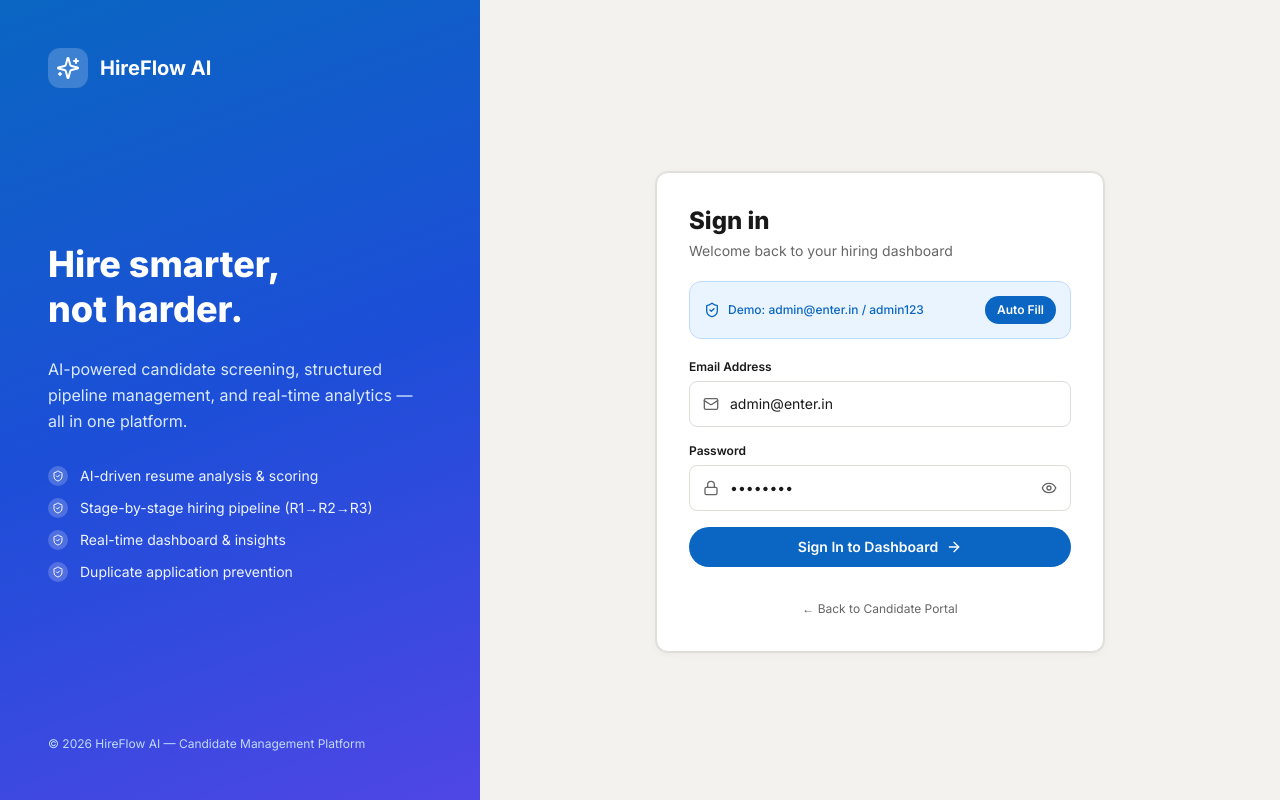
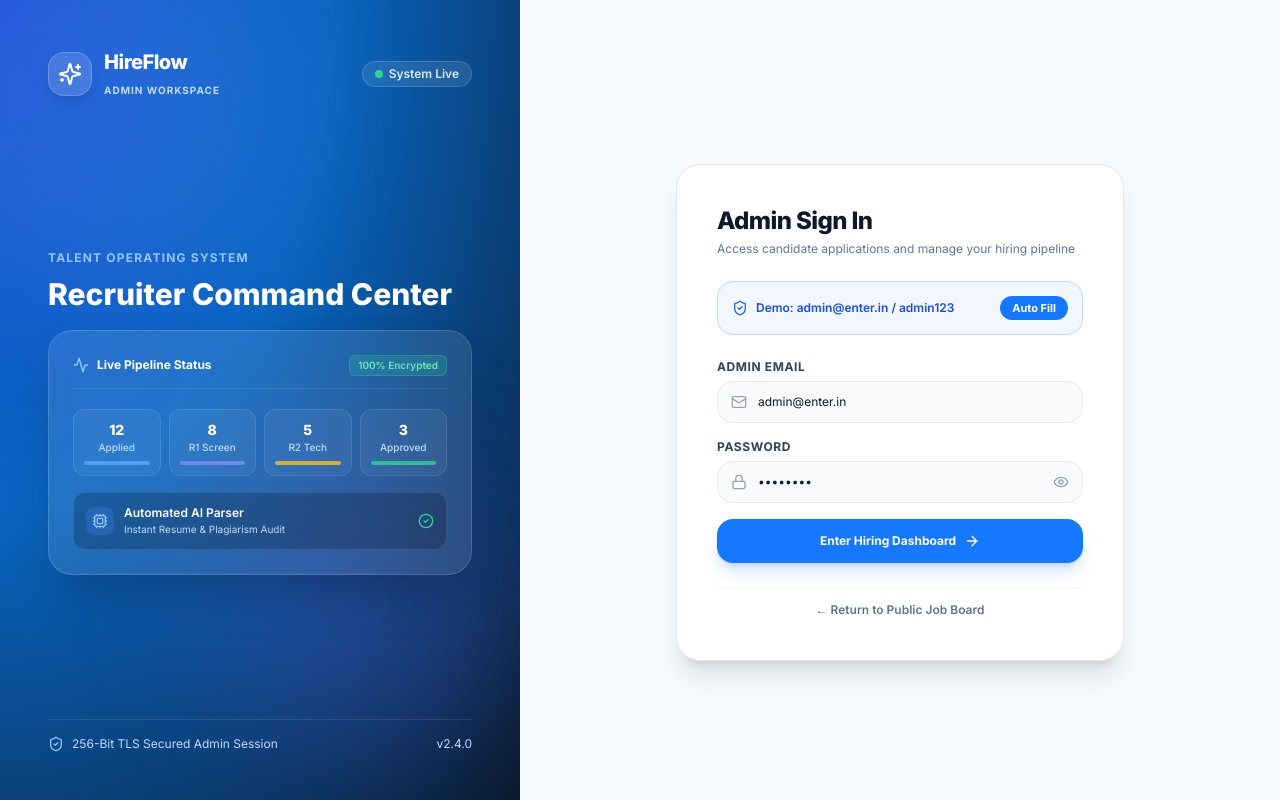
Before and after one commit to thejasmugunthan/hireflow-ai, a React (Vite) app in the folder frontend/: page /admin/login in a window 1280 px wide. Built offline with nearby package versions, Linux system fonts and the light colour scheme; no server answers; the HTML template or start-up script is replaced by a standard one.

Commit message:
feat: replace generic login left panel with interactive live pipeline showcase widget

```diff
--- a/frontend/src/pages/admin/Login.jsx
+++ b/frontend/src/pages/admin/Login.jsx
@@ -1,7 +1,20 @@
 import React, { useState } from 'react';
 import { useNavigate, Link } from 'react-router-dom';
 import { useAuth } from '../../context/AuthContext';
-import { Sparkles, Lock, Mail, ArrowRight, AlertCircle, ShieldCheck, Eye, EyeOff } from 'lucide-react';
+import {
+  Sparkles,
+  Lock,
+  Mail,
+  ArrowRight,
+  AlertCircle,
+  ShieldCheck,
+  Eye,
+  EyeOff,
+  Activity,
+  Layers,
+  Cpu,
+  CheckCircle2,
+} from 'lucide-react';
 
 export const Login = () => {
   const navigate = useNavigate();
@@ -39,90 +52,141 @@ export const Login = () => {
   };
 
   return (
-    <div className="min-h-screen flex bg-linkedin-bg">
-      {/* Left Branding Panel - hidden on mobile */}
+    <div className="min-h-screen flex bg-[#F6F9FD] text-slate-900 selection:bg-blue-500 selection:text-white">
+      {/* ── LEFT MODERN SHOWCASE PANEL ───────────────────────────────────── */}
       <div
-        className="hidden lg:flex flex-col justify-between w-[480px] flex-shrink-0 p-12 text-white"
-        style={{ background: 'linear-gradient(160deg, #0A66C2 0%, #1d4ed8 50%, #4F46E5 100%)' }}
+        className="hidden lg:flex flex-col justify-between w-[520px] flex-shrink-0 p-12 relative overflow-hidden text-white"
+        style={{
+          background: 'radial-gradient(ellipse at top left, #1d4ed8 0%, #0A66C2 45%, #0B192C 100%)',
+        }}
       >
-        <div className="flex items-center gap-3">
-          <div className="w-10 h-10 rounded-xl bg-white/20 flex items-center justify-center">
-            <Sparkles className="w-6 h-6 text-white" />
-          </div>
-          <span className="font-bold text-xl">HireFlow AI</span>
+        {/* Background ambient lighting effects */}
+        <div className="absolute -top-24 -left-24 w-96 h-96 bg-blue-400/20 rounded-full blur-3xl pointer-events-none" />
+        <div className="absolute bottom-10 right-0 w-80 h-80 bg-indigo-500/20 rounded-full blur-3xl pointer-events-none" />
+
+        {/* Brand Header */}
+        <div className="flex items-center justify-between relative z-10">
+          <Link to="/" className="flex items-center gap-3 group">
+            <div className="w-11 h-11 rounded-2xl bg-white/15 backdrop-blur-md border border-white/20 flex items-center justify-center shadow-lg group-hover:scale-105 transition-transform">
+              <Sparkles className="w-6 h-6 text-white" />
+            </div>
+            <div>
+              <span className="font-black text-xl tracking-tight text-white block">HireFlow</span>
+              <span className="text-[10px] font-bold text-blue-200 tracking-widest uppercase">Admin Workspace</span>
+            </div>
+          </Link>
+
+          <span className="inline-flex items-center gap-1.5 px-3 py-1 rounded-full text-xs font-semibold bg-white/10 backdrop-blur-md border border-white/15 text-blue-100">
+            <span className="w-2 h-2 rounded-full bg-emerald-400 animate-pulse" />
+            System Live
+          </span>
         </div>
 
-        <div className="space-y-6">
-          <h2 className="text-4xl font-extrabold leading-tight">
-            Hire smarter,<br />not harder.
-          </h2>
-          <p className="text-blue-100 text-base leading-relaxed">
-            AI-powered candidate screening, structured pipeline management, and real-time analytics — all in one platform.
-          </p>
-          <div className="space-y-3 pt-2">
-            {[
-              'AI-driven resume analysis & scoring',
-              'Stage-by-stage hiring pipeline (R1→R2→R3)',
-              'Real-time dashboard & insights',
-              'Duplicate application prevention',
-            ].map((feat) => (
-              <div key={feat} className="flex items-center gap-3">
-                <div className="w-5 h-5 rounded-full bg-white/20 flex items-center justify-center flex-shrink-0">
-                  <ShieldCheck className="w-3 h-3 text-white" />
+        {/* Center: Unique Interactive Floating Pipeline Dashboard Preview */}
+        <div className="relative z-10 my-auto py-8 space-y-4">
+          <div className="space-y-2">
+            <span className="text-xs font-bold uppercase tracking-widest text-blue-300">
+              Talent Operating System
+            </span>
+            <h2 className="text-3xl font-black text-white leading-tight">
+              Recruiter Command Center
+            </h2>
+          </div>
+
+          {/* Frosted Glass Live Widget */}
+          <div className="bg-white/10 backdrop-blur-md rounded-3xl p-6 border border-white/15 shadow-2xl space-y-4">
+            {/* Widget Top Bar */}
+            <div className="flex items-center justify-between pb-3 border-b border-white/10">
+              <div className="flex items-center gap-2">
+                <Activity className="w-4 h-4 text-blue-300" />
+                <span className="text-xs font-bold text-white">Live Pipeline Status</span>
+              </div>
+              <span className="text-[10px] font-semibold px-2 py-0.5 rounded-md bg-emerald-400/20 text-emerald-300 border border-emerald-400/30">
+                100% Encrypted
+              </span>
+            </div>
+
+            {/* Visual Stage Progress Nodes */}
+            <div className="grid grid-cols-4 gap-2 pt-1">
+              {[
+                { name: 'Applied', count: '12', color: 'bg-blue-400' },
+                { name: 'R1 Screen', count: '8', color: 'bg-indigo-400' },
+                { name: 'R2 Tech', count: '5', color: 'bg-amber-400' },
+                { name: 'Approved', count: '3', color: 'bg-emerald-400' },
+              ].map((st) => (
+                <div key={st.name} className="p-2.5 rounded-xl bg-white/5 border border-white/10 text-center">
+                  <div className="text-sm font-black text-white">{st.count}</div>
+                  <div className="text-[10px] text-blue-200 font-medium truncate">{st.name}</div>
+                  <div className={`w-full h-1 rounded-full ${st.color} mt-1.5 opacity-80`} />
                 </div>
-                <span className="text-sm text-blue-50">{feat}</span>
+              ))}
+            </div>
+
+            {/* AI Screening Indicator */}
+            <div className="p-3 rounded-xl bg-black/20 border border-white/10 flex items-center justify-between text-xs">
+              <div className="flex items-center gap-2.5">
+                <div className="w-7 h-7 rounded-lg bg-blue-500/30 flex items-center justify-center">
+                  <Cpu className="w-4 h-4 text-blue-300" />
+                </div>
+                <div>
+                  <div className="font-semibold text-white">Automated AI Parser</div>
+                  <div className="text-[10px] text-blue-200">Instant Resume & Plagiarism Audit</div>
+                </div>
               </div>
-            ))}
+              <CheckCircle2 className="w-4 h-4 text-emerald-400" />
+            </div>
           </div>
         </div>
 
-        <p className="text-blue-200 text-xs">© 2026 HireFlow AI — Candidate Management Platform</p>
+        {/* Footer */}
+        <div className="relative z-10 flex items-center justify-between text-xs text-blue-200 pt-4 border-t border-white/10">
+          <div className="flex items-center gap-2">
+            <ShieldCheck className="w-4 h-4 text-blue-300" />
+            <span>256-Bit TLS Secured Admin Session</span>
+          </div>
+          <span>v2.4.0</span>
+        </div>
       </div>
 
-      {/* Right Login Form */}
-      <div className="flex-1 flex items-center justify-center p-4 sm:p-8">
+      {/* ── RIGHT LOGIN CARD ─────────────────────────────────────────────── */}
+      <div className="flex-1 flex items-center justify-center p-4 sm:p-8 relative">
         <div className="w-full max-w-md space-y-6 animate-fade-in-up">
 
-          {/* Mobile Brand Header */}
-          <div className="lg:hidden text-center">
-            <div className="w-12 h-12 rounded-2xl flex items-center justify-center mx-auto mb-3 shadow-md" style={{ background: 'linear-gradient(135deg, #0A66C2, #4F46E5)' }}>
+          {/* Mobile Header */}
+          <div className="lg:hidden text-center space-y-2">
+            <div className="w-12 h-12 rounded-2xl flex items-center justify-center mx-auto shadow-md" style={{ background: '#1677FF' }}>
               <Sparkles className="w-6 h-6 text-white" />
             </div>
-            <h1 className="text-2xl font-extrabold text-linkedin-text">HireFlow AI</h1>
-            <p className="text-sm text-linkedin-muted mt-1">Admin Portal</p>
+            <h1 className="text-2xl font-black text-slate-900 tracking-tight">HireFlow AI</h1>
+            <p className="text-xs text-slate-500 font-medium">Recruitment Team Portal</p>
           </div>
 
-          {/* Form Card */}
-          <div className="hf-card p-8 space-y-5">
-            <div className="hidden lg:block">
-              <h1 className="text-2xl font-extrabold text-linkedin-text">Sign in</h1>
-              <p className="text-sm text-linkedin-muted mt-1">Welcome back to your hiring dashboard</p>
+          {/* Login Box */}
+          <div className="bg-white rounded-3xl p-8 sm:p-10 border border-slate-200 shadow-xl space-y-6">
+            <div className="hidden lg:block space-y-1">
+              <h1 className="text-2xl font-black text-slate-900 tracking-tight">Admin Sign In</h1>
+              <p className="text-xs text-slate-500">Access candidate applications and manage your hiring pipeline</p>
             </div>
 
-            {/* Demo Credentials Banner */}
-            <div
-              className="flex items-center justify-between p-3.5 rounded-xl text-sm"
-              style={{ background: '#EAF4FF', border: '1px solid #BFDBFE' }}
-            >
-              <div className="flex items-center gap-2 text-linkedin-blue">
-                <ShieldCheck className="w-4 h-4 flex-shrink-0" />
-                <span className="font-medium text-xs">Demo: admin@enter.in / admin123</span>
+            {/* Quick Demo Credentials Autofill Banner */}
+            <div className="flex items-center justify-between p-3.5 rounded-2xl bg-blue-50/80 border border-blue-200 text-xs">
+              <div className="flex items-center gap-2 text-blue-700">
+                <ShieldCheck className="w-4 h-4 flex-shrink-0 text-blue-600" />
+                <span className="font-semibold">Demo: admin@enter.in / admin123</span>
               </div>
               <button
                 type="button"
                 onClick={handleFillDemo}
-                className="px-3 py-1.5 rounded-full text-xs font-semibold text-white transition-colors flex-shrink-0"
-                style={{ background: '#0A66C2' }}
-                onMouseOver={e => e.target.style.background = '#004182'}
-                onMouseOut={e => e.target.style.background = '#0A66C2'}
+                className="px-3 py-1 rounded-xl text-[11px] font-bold text-white transition-all shadow-xs active:scale-95 flex-shrink-0"
+                style={{ background: '#1677FF' }}
               >
                 Auto Fill
               </button>
             </div>
 
-            {/* Error */}
+            {/* Error Display */}
             {error && (
-              <div className="flex items-center gap-2.5 p-3.5 rounded-xl bg-rose-50 border border-rose-200 text-rose-600 text-sm animate-fade-in-up">
+              <div className="flex items-center gap-2.5 p-3.5 rounded-2xl bg-rose-50 border border-rose-200 text-rose-600 text-xs font-medium animate-fade-in-up">
                 <AlertCircle className="w-4 h-4 flex-shrink-0" />
                 <span>{error}</span>
               </div>
@@ -131,39 +195,41 @@ export const Login = () => {
             <form onSubmit={handleSubmit} className="space-y-4">
               {/* Email */}
               <div>
-                <label className="block text-xs font-semibold text-linkedin-text mb-1.5">Email Address</label>
+                <label className="block text-xs font-bold text-slate-700 uppercase tracking-wider mb-1.5">
+                  Admin Email
+                </label>
                 <div className="relative">
-                  <Mail className="w-4 h-4 absolute left-3.5 top-1/2 -translate-y-1/2 text-linkedin-muted" />
+                  <Mail className="w-4 h-4 absolute left-3.5 top-1/2 -translate-y-1/2 text-slate-400" />
                   <input
                     type="email"
                     required
                     value={email}
                     onChange={(e) => setEmail(e.target.value)}
                     placeholder="admin@enter.in"
-                    className="hf-input"
-                    style={{ paddingLeft: '2.5rem' }}
+                    className="w-full pl-10 pr-4 py-3 text-xs bg-slate-50 border border-slate-200 rounded-2xl focus:outline-none focus:border-blue-500 focus:bg-white transition-all"
                   />
                 </div>
               </div>
 
               {/* Password */}
               <div>
-                <label className="block text-xs font-semibold text-linkedin-text mb-1.5">Password</label>
+                <label className="block text-xs font-bold text-slate-700 uppercase tracking-wider mb-1.5">
+                  Password
+                </label>
                 <div className="relative">
-                  <Lock className="w-4 h-4 absolute left-3.5 top-1/2 -translate-y-1/2 text-linkedin-muted" />
+                  <Lock className="w-4 h-4 absolute left-3.5 top-1/2 -translate-y-1/2 text-slate-400" />
                   <input
                     type={showPassword ? 'text' : 'password'}
                     required
                     value={password}
                     onChange={(e) => setPassword(e.target.value)}
-                    placeholder="Enter your password"
-                    className="hf-input"
-                    style={{ paddingLeft: '2.5rem', paddingRight: '2.5rem' }}
+                    placeholder="Enter your admin password"
+                    className="w-full pl-10 pr-10 py-3 text-xs bg-slate-50 border border-slate-200 rounded-2xl focus:outline-none focus:border-blue-500 focus:bg-white transition-all"
                   />
                   <button
                     type="button"
                     onClick={() => setShowPassword(!showPassword)}
-                    className="absolute right-3.5 top-1/2 -translate-y-1/2 text-linkedin-muted hover:text-linkedin-text transition-colors"
+                    className="absolute right-3.5 top-1/2 -translate-y-1/2 text-slate-400 hover:text-slate-700"
                   >
                     {showPassword ? <EyeOff className="w-4 h-4" /> : <Eye className="w-4 h-4" />}
                   </button>
@@ -174,28 +240,29 @@ export const Login = () => {
               <button
                 type="submit"
                 disabled={loading}
-                className="btn-primary w-full py-3 text-sm mt-2"
+                className="w-full py-3.5 px-6 rounded-2xl font-bold text-xs text-white shadow-lg shadow-blue-500/25 transition-all hover:bg-blue-700 active:scale-95 disabled:opacity-50 flex items-center justify-center gap-2 mt-2"
+                style={{ background: '#1677FF' }}
               >
                 {loading ? (
                   <>
                     <div className="w-4 h-4 border-2 border-white/40 border-t-white rounded-full animate-spin" />
-                    <span>Signing in...</span>
+                    <span>Authenticating...</span>
                   </>
                 ) : (
                   <>
-                    <span>Sign In to Dashboard</span>
+                    <span>Enter Hiring Dashboard</span>
                     <ArrowRight className="w-4 h-4" />
                   </>
                 )}
               </button>
             </form>
 
-            <div className="text-center pt-2">
+            <div className="text-center pt-2 border-t border-slate-100">
               <Link
                 to="/"
-                className="text-xs text-linkedin-muted hover:text-linkedin-blue transition-colors"
+                className="text-xs font-semibold text-slate-500 hover:text-blue-600 transition-colors"
               >
-                ← Back to Candidate Portal
+                ← Return to Public Job Board
               </Link>
             </div>
           </div>
```
